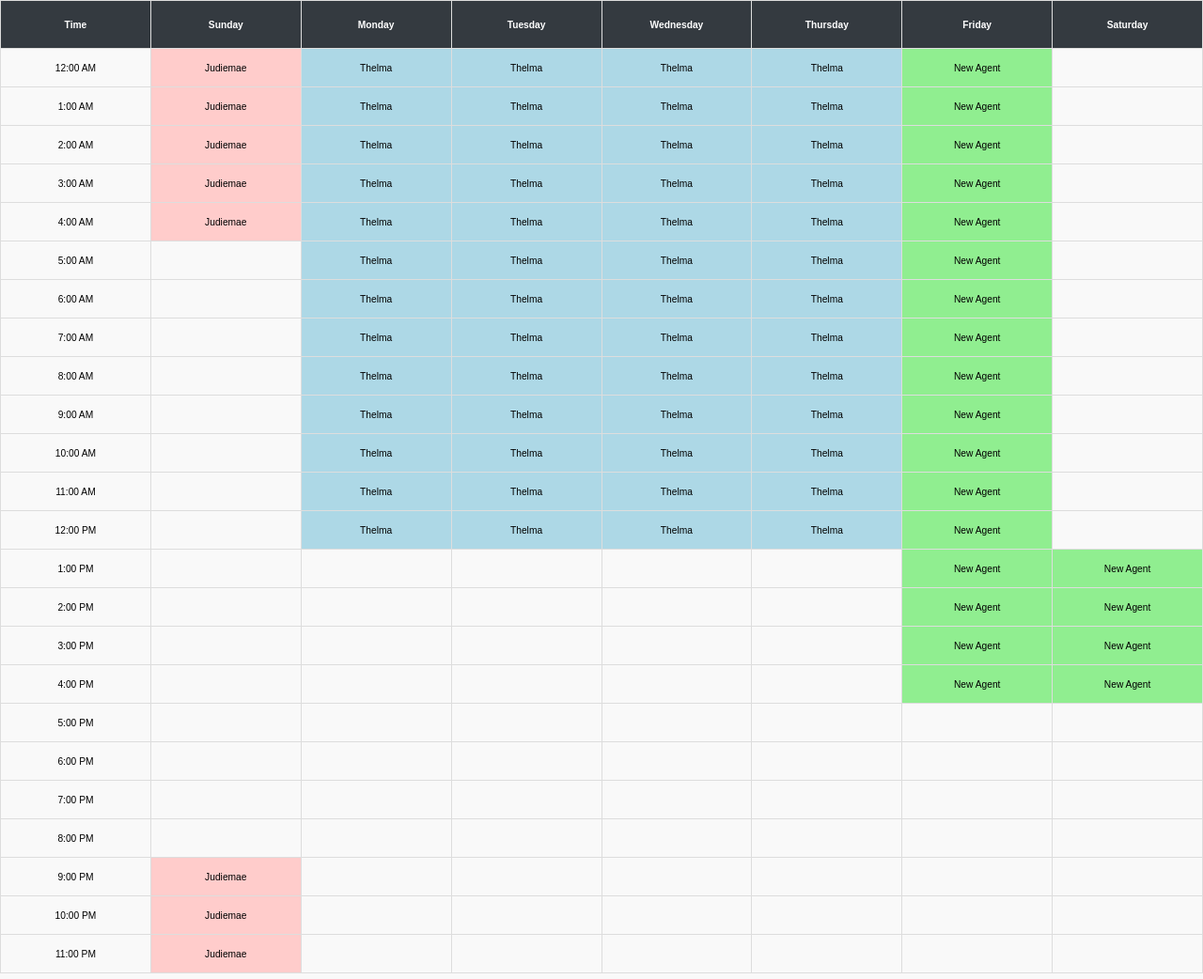
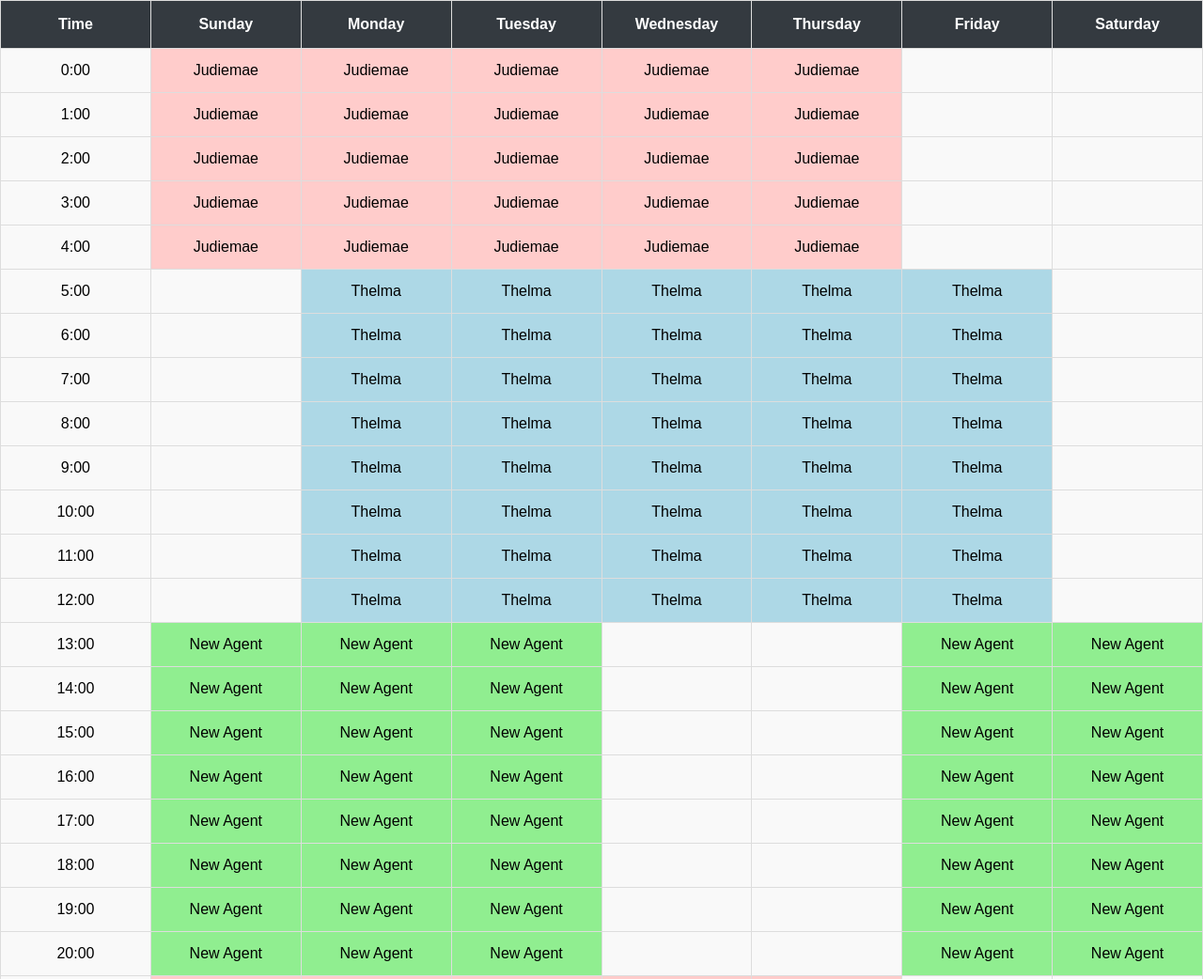
Before and after one commit to Valentin-22/shfts, a plain HTML site: page index.html in a window 1280 px wide. Shown: the top 1042 px of the page at 94% size. Drawn offline with Linux system fonts and the light colour scheme.

Commit message:
Update index.html

```diff
--- a/index.html
+++ b/index.html
@@ -4,10 +4,49 @@
     <meta charset="UTF-8">
     <meta name="viewport" content="width=device-width, initial-scale=1.0">
     <title>Agent Working Hours</title>
-    <link rel="stylesheet" href="styles.css">
+    <style>
+        body, html {
+            margin: 0;
+            padding: 0;
+            font-family: 'Arial', sans-serif;
+            background-color: #f9f9f9;
+        }
+
+        table {
+            width: 100%;
+            border-collapse: collapse;
+            table-layout: fixed;
+        }
+
+        thead th {
+            background-color: #343a40;
+            color: #ffffff;
+            padding: 10px;
+        }
+
+        th, td {
+            border: 1px solid #dddddd;
+            text-align: center;
+            vertical-align: middle;
+            padding: 8px;
+            height: 30px; /* Adjust cell height for better visibility */
+        }
+
+        .judiemae {
+            background-color: #ffcccb;
+        }
+
+        .thelma {
+            background-color: #add8e6;
+        }
+
+        .newagent {
+            background-color: #90ee90;
+        }
+    </style>
 </head>
 <body>
-    <table>
+    <table id="scheduleTable">
         <thead>
             <tr>
                 <th>Time</th>
@@ -21,33 +60,51 @@
             </tr>
         </thead>
         <tbody>
-            <!-- Layout for every hour in a 24-hour format -->
-            <!-- Outer loop over each hour -->
-            <tr><td>12:00 AM</td><td class="judiemae">Judiemae</td><td class="thelma">Thelma</td><td class="thelma">Thelma</td><td class="thelma">Thelma</td><td class="thelma">Thelma</td><td class="newagent">New Agent</td><td></td></tr>
-            <tr><td>1:00 AM</td><td class="judiemae">Judiemae</td><td class="thelma">Thelma</td><td class="thelma">Thelma</td><td class="thelma">Thelma</td><td class="thelma">Thelma</td><td class="newagent">New Agent</td><td></td></tr>
-            <tr><td>2:00 AM</td><td class="judiemae">Judiemae</td><td class="thelma">Thelma</td><td class="thelma">Thelma</td><td class="thelma">Thelma</td><td class="thelma">Thelma</td><td class="newagent">New Agent</td><td></td></tr>
-            <tr><td>3:00 AM</td><td class="judiemae">Judiemae</td><td class="thelma">Thelma</td><td class="thelma">Thelma</td><td class="thelma">Thelma</td><td class="thelma">Thelma</td><td class="newagent">New Agent</td><td></td></tr>
-            <tr><td>4:00 AM</td><td class="judiemae">Judiemae</td><td class="thelma">Thelma</td><td class="thelma">Thelma</td><td class="thelma">Thelma</td><td class="thelma">Thelma</td><td class="newagent">New Agent</td><td></td></tr>
-            <tr><td>5:00 AM</td><td></td><td class="thelma">Thelma</td><td class="thelma">Thelma</td><td class="thelma">Thelma</td><td class="thelma">Thelma</td><td class="newagent">New Agent</td><td></td></tr>
-            <tr><td>6:00 AM</td><td></td><td class="thelma">Thelma</td><td class="thelma">Thelma</td><td class="thelma">Thelma</td><td class="thelma">Thelma</td><td class="newagent">New Agent</td><td></td></tr>
-            <tr><td>7:00 AM</td><td></td><td class="thelma">Thelma</td><td class="thelma">Thelma</td><td class="thelma">Thelma</td><td class="thelma">Thelma</td><td class="newagent">New Agent</td><td></td></tr>
-            <tr><td>8:00 AM</td><td></td><td class="thelma">Thelma</td><td class="thelma">Thelma</td><td class="thelma">Thelma</td><td class="thelma">Thelma</td><td class="newagent">New Agent</td><td></td></tr>
-            <tr><td>9:00 AM</td><td></td><td class="thelma">Thelma</td><td class="thelma">Thelma</td><td class="thelma">Thelma</td><td class="thelma">Thelma</td><td class="newagent">New Agent</td><td></td></tr>
-            <tr><td>10:00 AM</td><td></td><td class="thelma">Thelma</td><td class="thelma">Thelma</td><td class="thelma">Thelma</td><td class="thelma">Thelma</td><td class="newagent">New Agent</td><td></td></tr>
-            <tr><td>11:00 AM</td><td></td><td class="thelma">Thelma</td><td class="thelma">Thelma</td><td class="thelma">Thelma</td><td class="thelma">Thelma</td><td class="newagent">New Agent</td><td></td></tr>
-            <tr><td>12:00 PM</td><td></td><td class="thelma">Thelma</td><td class="thelma">Thelma</td><td class="thelma">Thelma</td><td class="thelma">Thelma</td><td class="newagent">New Agent</td><td></td></tr>
-            <tr><td>1:00 PM</td><td></td><td></td><td></td><td></td><td></td><td class="newagent">New Agent</td><td class="newagent">New Agent</td></tr>
-            <tr><td>2:00 PM</td><td></td><td></td><td></td><td></td><td></td><td class="newagent">New Agent</td><td class="newagent">New Agent</td></tr>
-            <tr><td>3:00 PM</td><td></td><td></td><td></td><td></td><td></td><td class="newagent">New Agent</td><td class="newagent">New Agent</td></tr>
-            <tr><td>4:00 PM</td><td></td><td></td><td></td><td></td><td></td><td class="newagent">New Agent</td><td class="newagent">New Agent</td></tr>
-            <tr><td>5:00 PM</td><td></td><td></td><td></td><td></td><td></td><td></td><td></td></tr>
-            <tr><td>6:00 PM</td><td></td><td></td><td></td><td></td><td></td><td></td><td></td></tr>
-            <tr><td>7:00 PM</td><td></td><td></td><td></td><td></td><td></td><td></td><td></td></tr>
-            <tr><td>8:00 PM</td><td></td><td></td><td></td><td></td><td></td><td></td><td></td></tr>
-            <tr><td>9:00 PM</td><td class="judiemae">Judiemae</td><td></td><td></td><td></td><td></td><td></td><td></td></tr>
-            <tr><td>10:00 PM</td><td class="judiemae">Judiemae</td><td></td><td></td><td></td><td></td><td></td><td></td></tr>
-            <tr><td>11:00 PM</td><td class="judiemae">Judiemae</td><td></td><td></td><td></td><td></td><td></td><td></td></tr>
+            <!-- Rows will be generated by JavaScript -->
         </tbody>
     </table>
+
+    <script>
+        const tableBody = document.querySelector('#scheduleTable tbody');
+        const agents = [
+            { name: 'Judiemae', days: ['Sunday', 'Monday', 'Tuesday', 'Wednesday', 'Thursday'], startHour: 21, endHour: 5 },
+            { name: 'Thelma', days: ['Monday', 'Tuesday', 'Wednesday', 'Thursday', 'Friday'], startHour: 5, endHour: 13 },
+            { name: 'New Agent', days: ['Friday', 'Saturday', 'Sunday', 'Monday', 'Tuesday'], startHour: 13, endHour: 21 }
+        ];
+
+        // Helper function to determine if agent is working at given hour
+        function isWorking(agent, dayIndex, hour) {
+            const dayName = ['Sunday', 'Monday', 'Tuesday', 'Wednesday', 'Thursday', 'Friday', 'Saturday'][dayIndex];
+            if (agent.days.includes(dayName)) {
+                if (agent.startHour > agent.endHour) { // Overnight shift
+                    return hour >= agent.startHour || hour < agent.endHour;
+                } else {
+                    return hour >= agent.startHour && hour < agent.endHour;
+                }
+            }
+            return false;
+        }
+
+        // Generate each hour's row
+        for (let hour = 0; hour < 24; hour++) {
+            const row = document.createElement('tr');
+            const timeCell = document.createElement('td');
+            timeCell.textContent = `${hour}:00`;
+            row.appendChild(timeCell);
+
+            for (let day = 0; day < 7; day++) {
+                const cell = document.createElement('td');
+                agents.forEach(agent => {
+                    if (isWorking(agent, day, hour)) {
+                        cell.classList.add(agent.name.toLowerCase().replace(' ', ''));
+                        cell.textContent = agent.name;
+                    }
+                });
+                row.appendChild(cell);
+            }
+
+            tableBody.appendChild(row);
+        }
+    </script>
 </body>
 </html>
```
